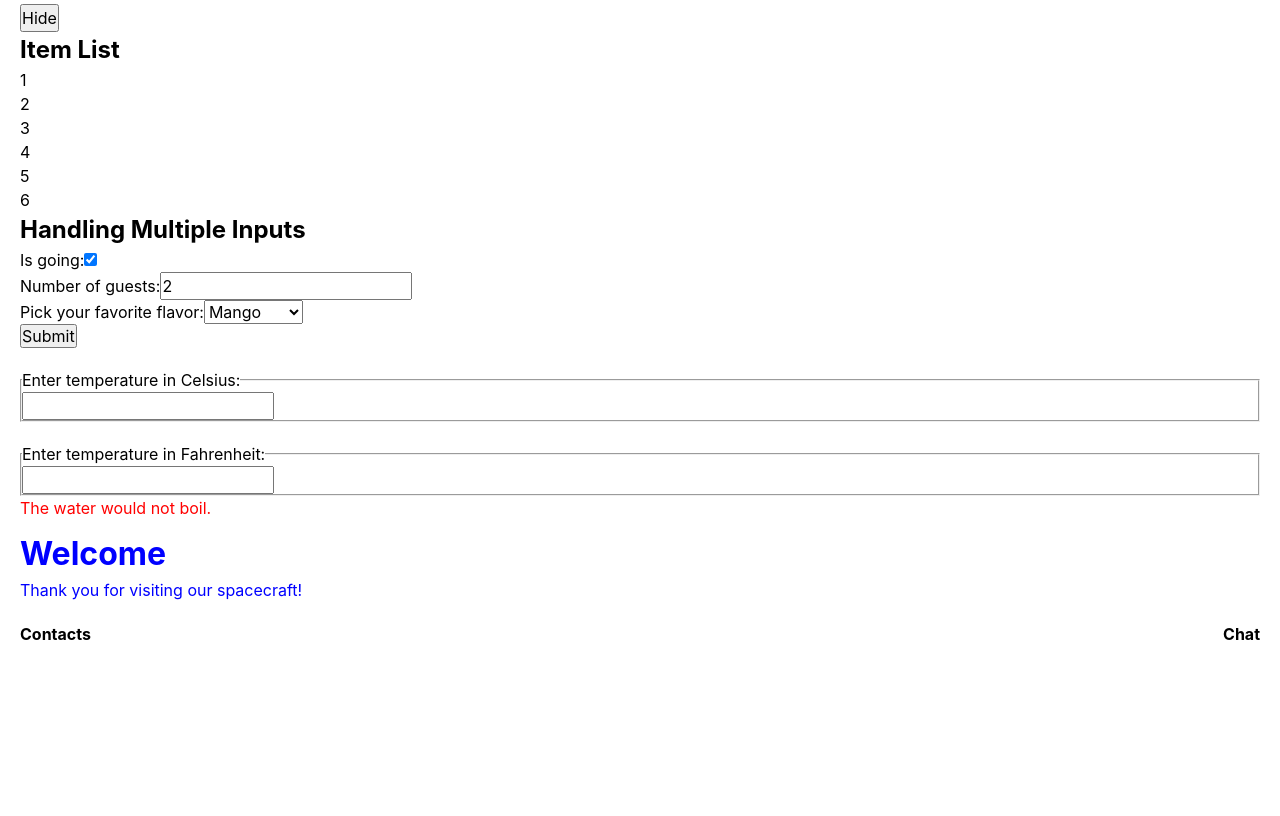
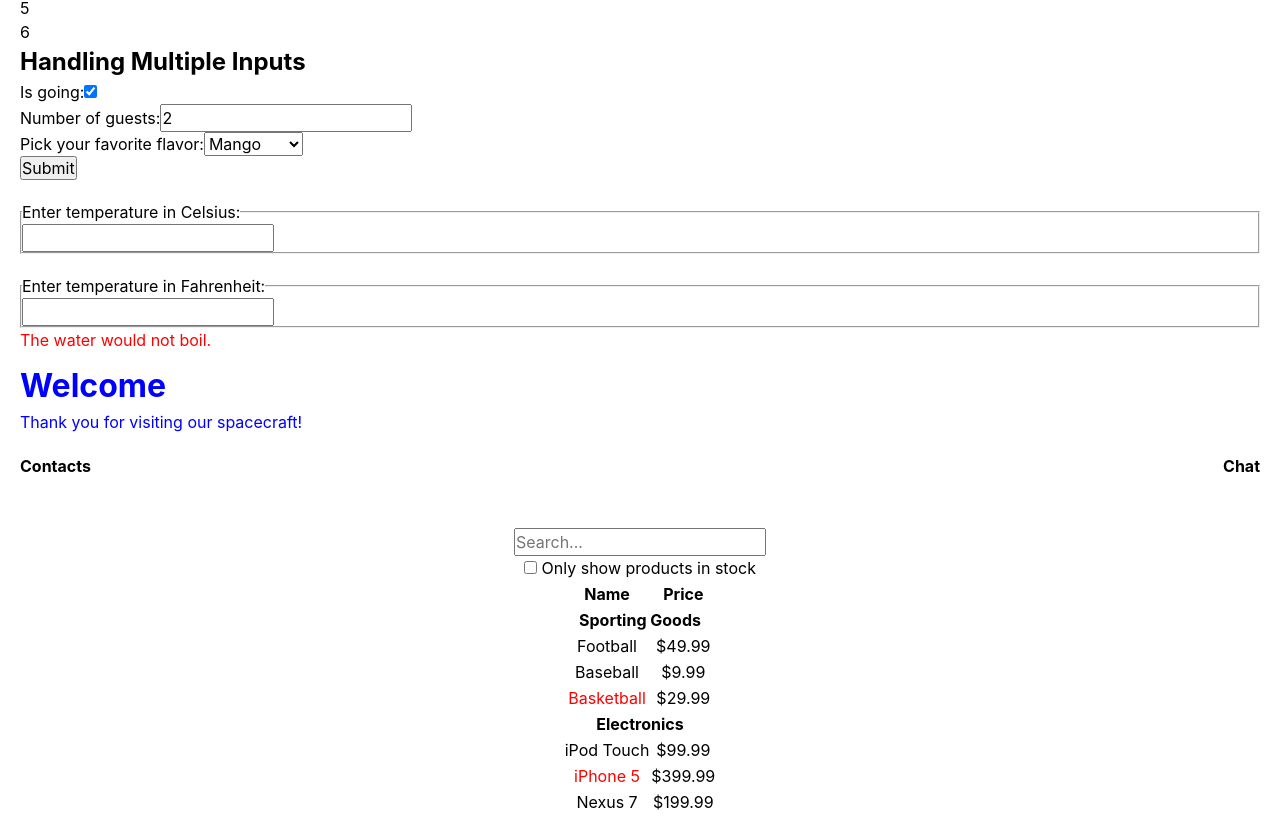
Before and after one commit to uyenho-agilityio/nextjs-training, a React (Vite) app in the folder main-concepts-examples/: page / in a window 1280 px wide. Shown: the part 616-1432 px from the top of the page. Before the commit the page ends 1262 px from the top, so only its background shows below. Built offline with nearby package versions, Linux system fonts and the light colour scheme.

Commit message:
Add the sample of thinking in react

```diff
--- a/main-concepts-examples/index.html
+++ b/main-concepts-examples/index.html
@@ -19,9 +19,10 @@
   <div id="root-7"></div>
   <div id="root-8"></div>
   <div id="root-9"></div>
+  <div id="root-10"></div>
 
   <script type="module" src="/src/main.tsx"></script>
-  <script type="module" src="/src/components/tick.tsx"></script>
+  <!-- <script type="module" src="/src/components/tick.tsx"></script> -->
   <script type="module" src="/src/components/event.tsx"></script>
   <script type="module" src="/src/components/conditional-rendering.tsx"></script>
   <script type="module" src="/src/components/list.tsx"></script>
--- a/main-concepts-examples/src/App.css
+++ b/main-concepts-examples/src/App.css
@@ -90,3 +90,8 @@ fieldset {
   margin-top: 20px;
   font-weight: bold;
 }
+
+.product-table {
+  margin: 50px auto;
+  text-align: center;
+}
--- /dev/null
+++ b/main-concepts-examples/src/components/thinking-in-react/FilterableProductTable.tsx
@@ -0,0 +1,41 @@
+import React from 'react';
+import { Product } from '../../type/product';
+import ProductTable from './ProductTable';
+import SearchBar from './SearchBar';
+
+export default class FilterableProductTable extends React.Component<{ products: Product[] }> {
+  state = {
+    filterText: '',
+    inStockOnly: false,
+  };
+
+  handleFilterTextChange = (filterText: string): void => {
+    this.setState({
+      filterText: filterText,
+    });
+  };
+
+  handleInStockChange = (inStockOnly: boolean): void => {
+    this.setState({
+      inStockOnly: inStockOnly,
+    });
+  };
+
+  render(): JSX.Element {
+    return (
+      <section className="product-table">
+        <SearchBar
+          filterText={this.state.filterText}
+          inStockOnly={this.state.inStockOnly}
+          onFilterTextChange={this.handleFilterTextChange}
+          onInStockChange={this.handleInStockChange}
+        />
+        <ProductTable
+          products={this.props.products}
+          filterText={this.state.filterText}
+          inStockOnly={this.state.inStockOnly}
+        />
+      </section>
+    );
+  }
+}
--- /dev/null
+++ b/main-concepts-examples/src/components/thinking-in-react/ProductCategoryRow.tsx
@@ -0,0 +1,17 @@
+import React from 'react';
+
+type CategoryProps = {
+  category: string;
+};
+
+export default class ProductCategoryRow extends React.Component<CategoryProps> {
+  render(): JSX.Element {
+    const category = this.props.category;
+
+    return (
+      <tr>
+        <th colSpan={2}>{category}</th>
+      </tr>
+    );
+  }
+}
--- /dev/null
+++ b/main-concepts-examples/src/components/thinking-in-react/ProductRow.tsx
@@ -0,0 +1,20 @@
+import React from 'react';
+import { Product } from '../../type/product';
+
+export type ProductProps = {
+  product: Product;
+};
+
+export default class ProductRow extends React.Component<ProductProps> {
+  render(): JSX.Element {
+    const product = this.props.product;
+    const name = product.stocked ? product.name : <span style={{ color: 'red' }}>{product.name}</span>;
+
+    return (
+      <tr>
+        <td>{name}</td>
+        <td>{product.price}</td>
+      </tr>
+    );
+  }
+}
--- /dev/null
+++ b/main-concepts-examples/src/components/thinking-in-react/ProductTable.tsx
@@ -0,0 +1,48 @@
+import React from 'react';
+import { Product } from '../../type/product';
+import ProductCategoryRow from './ProductCategoryRow';
+import ProductRow from './ProductRow';
+
+export type TableProps = {
+  filterText: string;
+  inStockOnly: boolean;
+  products: Product[];
+};
+
+export default class ProductTable extends React.Component<TableProps> {
+  render(): JSX.Element {
+    const { filterText, inStockOnly, products } = this.props;
+
+    const rows: JSX.Element[] = [];
+    let lastCategory: string = '';
+
+    products.forEach((product: Product) => {
+      if (product.name.toLowerCase().indexOf(filterText) === -1) {
+        return;
+      }
+
+      if (inStockOnly && !product.stocked) {
+        return;
+      }
+
+      if (product.category !== lastCategory) {
+        rows.push(<ProductCategoryRow category={product.category} key={product.category} />);
+      }
+
+      rows.push(<ProductRow product={product} key={product.name} />);
+      lastCategory = product.category;
+    });
+
+    return (
+      <table style={{ display: 'inline-table' }}>
+        <thead>
+          <tr>
+            <th>Name</th>
+            <th>Price</th>
+          </tr>
+        </thead>
+        <tbody>{rows}</tbody>
+      </table>
+    );
+  }
+}
--- /dev/null
+++ b/main-concepts-examples/src/components/thinking-in-react/SearchBar.tsx
@@ -0,0 +1,30 @@
+import React from 'react';
+
+export default class SearchBar extends React.Component<{
+  filterText: string;
+  inStockOnly: boolean;
+  onFilterTextChange: (value: string) => void;
+  onInStockChange: (checked: boolean) => void;
+}> {
+  handleFilterTextChange = (e: { target: { value: string } }): void => {
+    this.props.onFilterTextChange(e.target.value);
+  };
+
+  handleInStockChange = (e: { target: { checked: boolean } }): void => {
+    this.props.onInStockChange(e.target.checked);
+  };
+
+  render(): JSX.Element {
+    const { filterText, inStockOnly } = this.props;
+
+    return (
+      <form>
+        <input type="text" placeholder="Search..." value={filterText} onChange={this.handleFilterTextChange} />
+        <p>
+          <input type="checkbox" checked={inStockOnly} onChange={this.handleInStockChange} /> Only show products in
+          stock
+        </p>
+      </form>
+    );
+  }
+}
--- /dev/null
+++ b/main-concepts-examples/src/data.ts
@@ -0,0 +1,8 @@
+export const PRODUCTS = [
+  { category: 'Sporting Goods', price: '$49.99', stocked: true, name: 'Football' },
+  { category: 'Sporting Goods', price: '$9.99', stocked: true, name: 'Baseball' },
+  { category: 'Sporting Goods', price: '$29.99', stocked: false, name: 'Basketball' },
+  { category: 'Electronics', price: '$99.99', stocked: true, name: 'iPod Touch' },
+  { category: 'Electronics', price: '$399.99', stocked: false, name: 'iPhone 5' },
+  { category: 'Electronics', price: '$199.99', stocked: true, name: 'Nexus 7' },
+];
--- a/main-concepts-examples/src/main.tsx
+++ b/main-concepts-examples/src/main.tsx
@@ -1,6 +1,8 @@
 import React from 'react';
 import ReactDOM from 'react-dom/client';
 import App from './App';
+import FilterableProductTable from './components/thinking-in-react/FilterableProductTable';
+import { PRODUCTS } from './data';
 import './index.css';
 
 ReactDOM.createRoot(document.getElementById('root')!).render(
@@ -8,3 +10,9 @@ ReactDOM.createRoot(document.getElementById('root')!).render(
     <App />
   </React.StrictMode>,
 );
+
+ReactDOM.createRoot(document.getElementById('root-10')!).render(
+  <React.StrictMode>
+    <FilterableProductTable products={PRODUCTS} />
+  </React.StrictMode>,
+);
--- /dev/null
+++ b/main-concepts-examples/src/type/product.ts
@@ -0,0 +1,6 @@
+export type Product = {
+  category: string;
+  price: number;
+  stocked: boolean;
+  name: string;
+};
```
